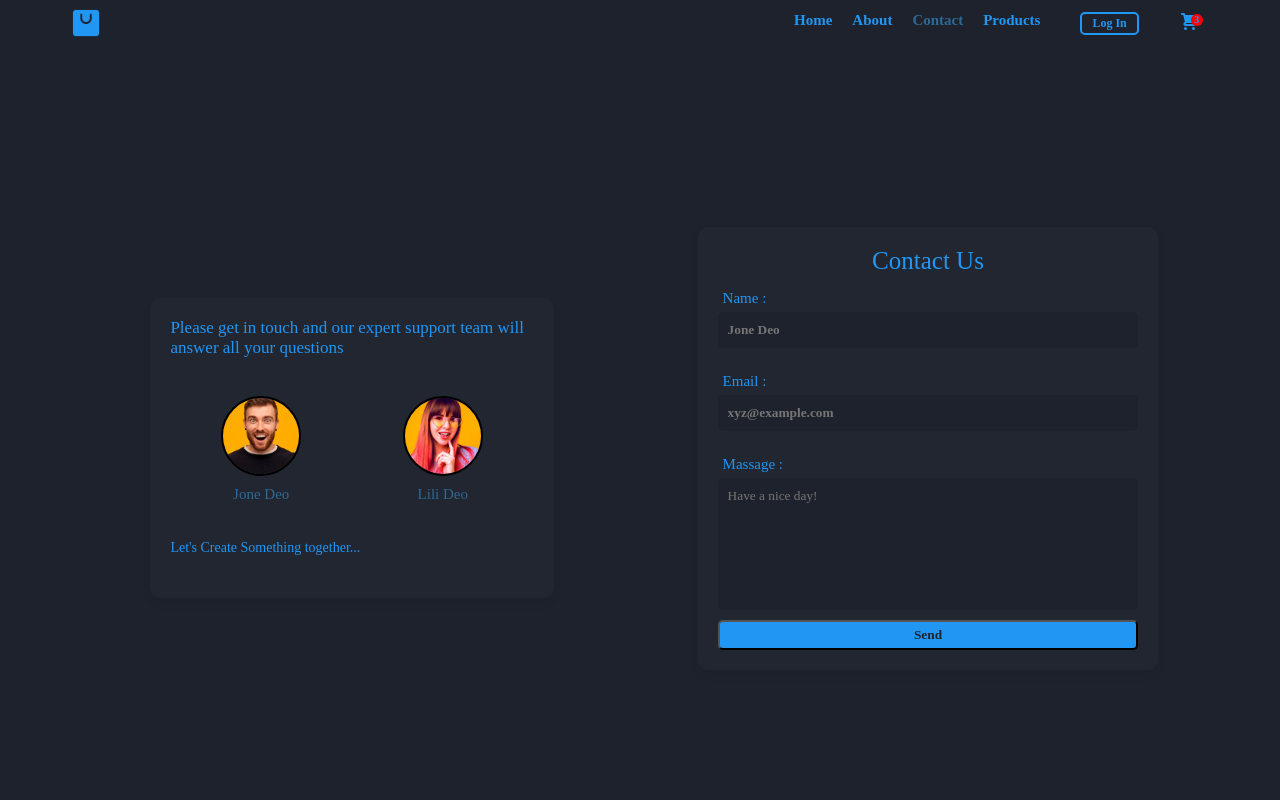
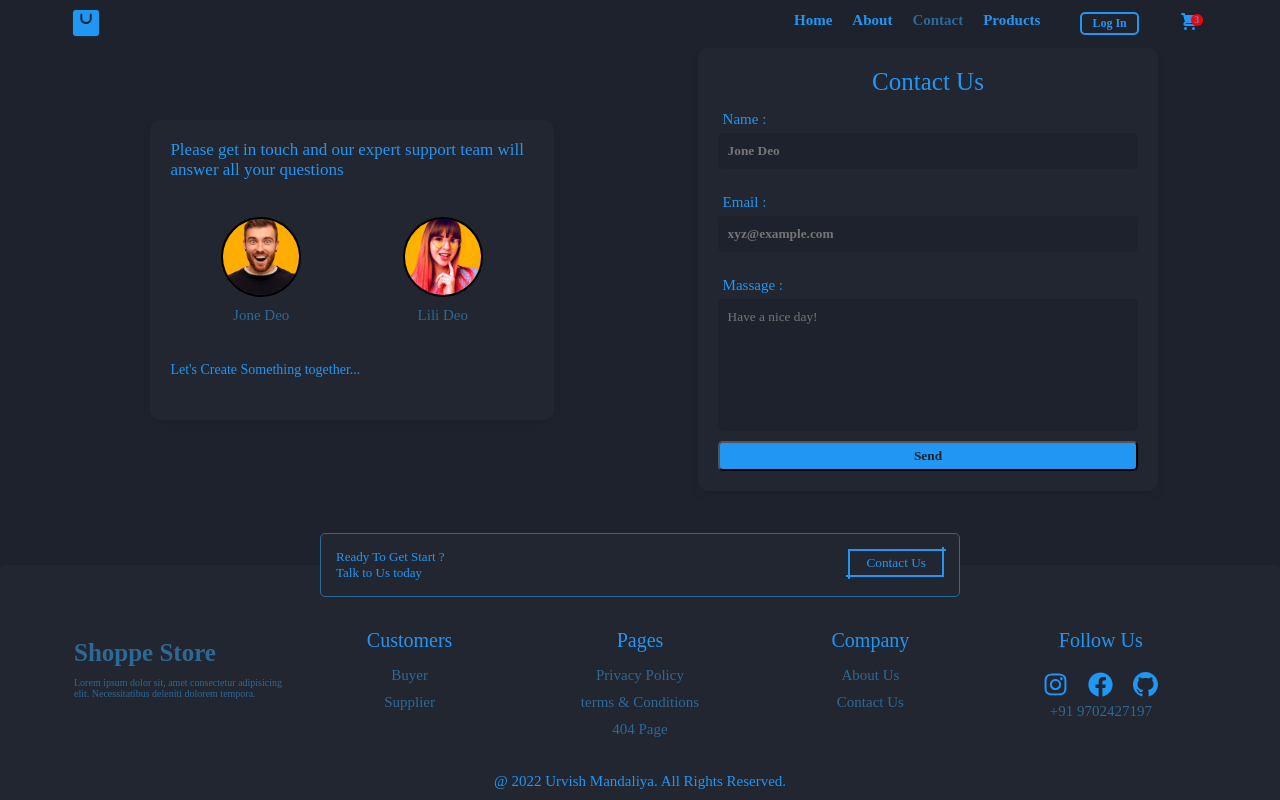
Before and after one commit to aUrvish/Ecommerce, a React (Create React App) app: page /contact in a window 1280 px wide. Shown: the top 800 px of the page. Built offline with nearby package versions, Linux system fonts and the light colour scheme; no server answers.

Commit message:
Fetch API

```diff
--- a/src/Components/Footer.js
+++ b/src/Components/Footer.js
@@ -1,16 +1,20 @@
 import React from "react";
 import styled from "styled-components"
 import Button from "./Button";
-import {NavLink} from "react-router-dom";
-import {FaInstagram , FaFacebook} from "react-icons/fa";
-import {BsGithub} from "react-icons/bs"
+import { NavLink } from "react-router-dom";
+import { FaInstagram, FaFacebook } from "react-icons/fa";
+import { BsGithub } from "react-icons/bs"
 
 const Wrapper = styled.div`
+    margin-top: auto;
+
+    .main_div {
+        margin-top: 7rem;
         display: grid;
         place-items: center;
-    margin-top: 7rem;
         background-color: ${({ theme }) => theme.colors.back};
         border-radius: .5rem .5rem 0 0;
+
 
         .get_start {
             width: 50%;
@@ -20,7 +24,7 @@ const Wrapper = styled.div`
             transform: translateY(-50%);
             background-color: #222630;
             border-radius:.5rem ;
-        border:.1rem solid ${({theme}) => theme.colors.hover};
+            border:.1rem solid ${({ theme }) => theme.colors.hover};
 
             div {
                 font-size: 1.3rem;
@@ -31,9 +35,11 @@ const Wrapper = styled.div`
             width: 90%;
             display: grid;
             grid-template-columns: repeat(5,1fr);
+
             .footer_about {
                 padding: 1rem;
-            color: ${({theme}) => theme.colors.hover};
+                color: ${({ theme }) => theme.colors.hover};
+
                 .head {
                     font-size: 2.5rem;
                     font-weight: bold;
@@ -45,6 +51,7 @@ const Wrapper = styled.div`
                 display: flex;
                 flex-direction: column;
                 text-align: center;
+
                 p {
                     font-size: 2rem;
                     margin-bottom: 1rem;
@@ -53,13 +60,14 @@ const Wrapper = styled.div`
                 a {
                     font-size: 1.5rem;
                     text-decoration: none;
-                color: ${({theme}) => theme.colors.hover};
+                    color: ${({ theme }) => theme.colors.hover};
                     margin: .5rem 0;
                 }
             }
 
             .footer_social {
                 text-align: center;
+
                 p {
                     font-size: 2rem;
                     margin-bottom: 2rem;
@@ -67,6 +75,7 @@ const Wrapper = styled.div`
 
                 .social {
                     font-size: 2.5rem;
+
                     .icon {
                         margin: 0 1rem;
                     }
@@ -75,7 +84,7 @@ const Wrapper = styled.div`
                 .tel{
                     font-size: 1.5rem;
                     text-decoration: none;
-                color: ${({theme}) => theme.colors.hover};
+                    color: ${({ theme }) => theme.colors.hover};
                 }
             }
         }
@@ -87,7 +96,9 @@ const Wrapper = styled.div`
             font-size: 1.5rem;
         }
 
-    @media (max-width: ${({theme}) => theme.media.mobile}) {
+    }
+
+    @media (max-width: ${({ theme }) => theme.media.mobile}) {
         .get_start {
             width: 90%;
         }
@@ -102,7 +113,8 @@ const Wrapper = styled.div`
 const Footer = () => {
     return (
         <>
-            <Wrapper>
+            <Wrapper className="footer">
+                <div className="main_div">
                     <div className="get_start">
                         <div>
                             <p>
@@ -112,7 +124,7 @@ const Footer = () => {
                                 Talk to Us today
                             </p>
                         </div>
-                    <Button name="Contact Us" to="/contact"/>
+                        <Button name="Contact Us" to="/contact" />
                     </div>
 
                     <div className="grid">
@@ -139,9 +151,9 @@ const Footer = () => {
                         <div className="footer_social">
                             <p>Follow Us</p>
                             <div className="social">
-                            <FaInstagram className="icon"/>
-                            <FaFacebook className="icon"/>
-                            <BsGithub className="icon"/>
+                                <FaInstagram className="icon" />
+                                <FaFacebook className="icon" />
+                                <BsGithub className="icon" />
                             </div>
                             <a href="tel:9702427197" className="tel">+91 9702427197</a>
                         </div>
@@ -150,6 +162,7 @@ const Footer = () => {
                     <div className="copy">
                         <p>@ {new Date().getFullYear()} Urvish Mandaliya. All Rights Reserved.</p>
                     </div>
+                </div>
             </Wrapper>
         </>
     )
--- a/src/Contact.js
+++ b/src/Contact.js
@@ -2,8 +2,6 @@ import React from "react";
 import styled from "styled-components";
 
 const Wrapper = styled.div`
-    height: 100vh;
-    width: 100%;
     display: grid;
     place-items: center;
 
--- /dev/null
+++ b/src/Context/UseContaxt.js
@@ -0,0 +1,45 @@
+import React, { createContext, useEffect, useReducer } from "react";
+import reduce from "../Reducer/ProductReducer";
+
+const AppProvider = createContext();
+
+const inniState = {
+    isError : false,
+    isLoading : false,
+    product : [],
+    feture : [],
+}
+
+const UseContext = ({ children }) => {
+
+    const [state , dispatch] = useReducer(reduce , inniState);
+
+    const getData = async () => {
+        dispatch({type : "API_Loading"})
+        try {
+            const data = await fetch("https://api.pujakaitem.com/api/products");
+            const readData = await data.json()
+            console.log(readData);
+            dispatch({type : "API_Product" , payload : readData})
+        }catch(error){
+            console.error(error);
+            dispatch({type : "API_Error"})
+        }
+    }
+
+    useEffect(() => {
+        getData()
+    }, [])
+
+    console.log({...state});
+    return (
+        <>
+            <AppProvider.Provider value={{...state}}>
+                {children}
+            </AppProvider.Provider>
+        </>
+    )
+}
+
+// export default UseContext;
+export { AppProvider, UseContext };
--- a/src/GlobalStyle.js
+++ b/src/GlobalStyle.js
@@ -11,14 +11,22 @@ const GlobalStyle = createGlobalStyle`
 
 html {
     font-size : 62.5%;
+    height : 100%;
 }
 
 body {
-    height : 100vh;
+    height : 100%;
     width : 100%;
     background-color: ${ ({theme}) => theme.colors.bg };
-    color : ${ ({theme}) => theme.colors.color }
+    color : ${ ({theme}) => theme.colors.color };
 }
+
+#root {
+    height: 100%;
+    display: flex;
+    flex-direction: column;
+}
+
 
 `
 
--- /dev/null
+++ b/src/Reducer/ProductReducer.js
@@ -0,0 +1,33 @@
+const ProductReducer = (state , action) =>
+{
+    switch (action.type) {
+        case "API_Loading":
+            return {
+                ...state,
+                isLoading : true ,
+            }
+
+            case "API_Product" :
+
+            const feture = action.payload.map((item) => item.feture === true);
+
+            return {
+                ...state,
+                product : [...action.payload],
+                feture : [...feture],
+                isLoading : false ,
+            }
+
+            case "API_Error":
+                return {
+                    ...state,
+                    isError : true ,
+                    isLoading : false ,
+            }
+
+        default:
+        return state;
+    }
+}
+
+export default ProductReducer;
--- a/src/index.js
+++ b/src/index.js
@@ -1,10 +1,13 @@
-import React from "react";
+import React  from "react";
 import ReactDOM  from "react-dom/client";
 import App from "./App"
+import {UseContext} from "./Context/UseContaxt";
 
 const root = ReactDOM.createRoot(document.getElementById("root"));
 root.render(
   <>
+  <UseContext>
     <App/>
+  </UseContext>
   </>
 )
```
Lines whose indentation alone changed are shown as unchanged.
